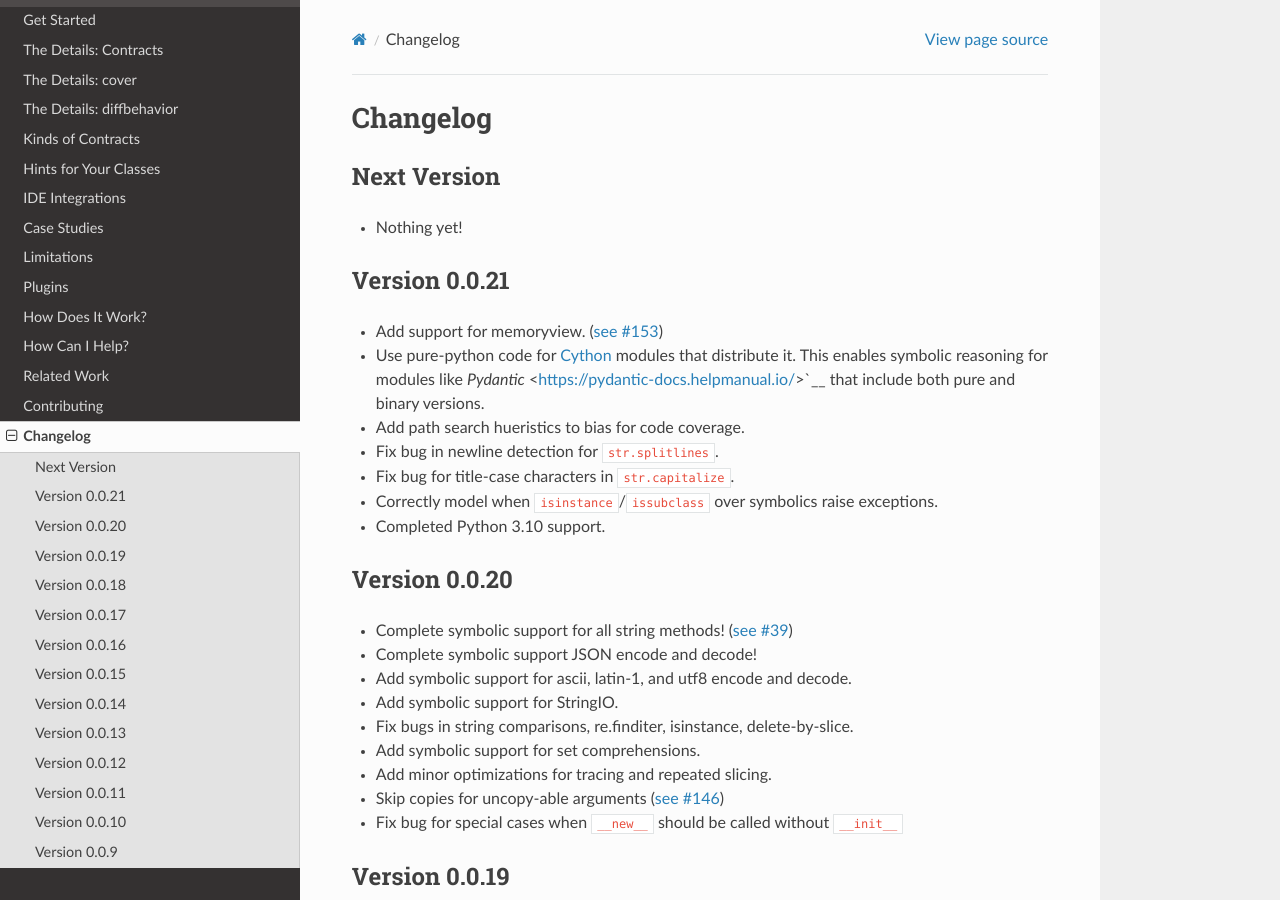
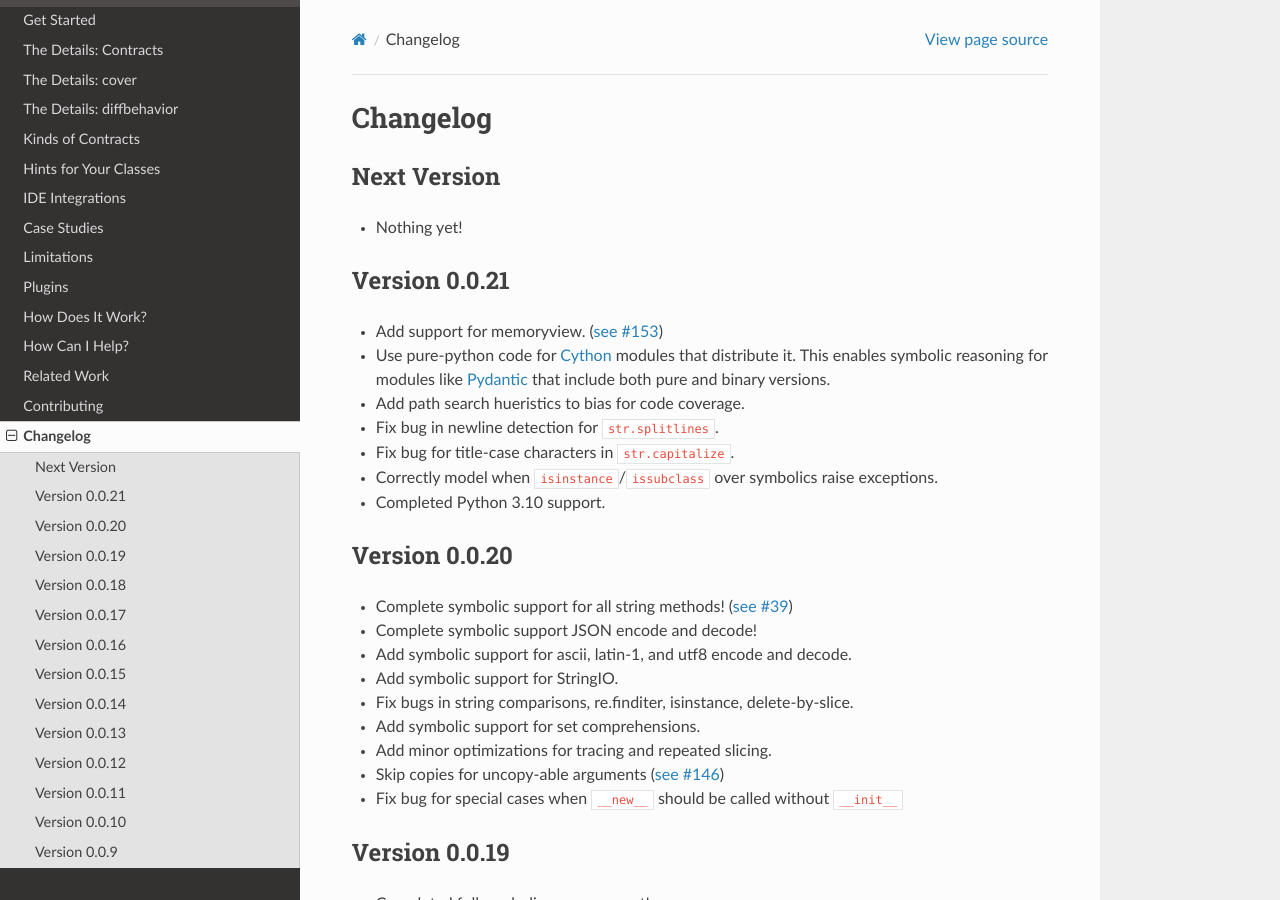
Before and after one commit to pschanely/CrossHair, a Sphinx documentation site: the page built from doc/source/changelog.rst, in a window 1280 px wide and 900 px high. Built offline with Sphinx 7.4.7 and the Read the Docs theme 2.0.0, drawn with Linux system fonts in a browser that asks for light colours; the version number is read from the project's files by our own code.

Commit message:
Fix Pydantic link

```diff
--- a/doc/source/changelog.rst
+++ b/doc/source/changelog.rst
@@ -18,7 +18,7 @@ Version 0.0.21
   `Cython <https://cython.org/>`__
   modules that distribute it.
   This enables symbolic reasoning for modules like
-  `Pydantic` <https://pydantic-docs.helpmanual.io/>`__
+  `Pydantic <https://pydantic-docs.helpmanual.io/>`__
   that include both pure and binary versions.
 * Add path search hueristics to bias for code coverage.
 * Fix bug in newline detection for ``str.splitlines``.
```
